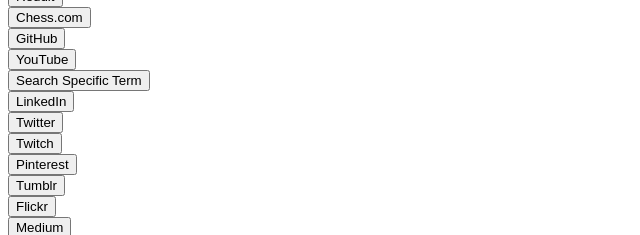
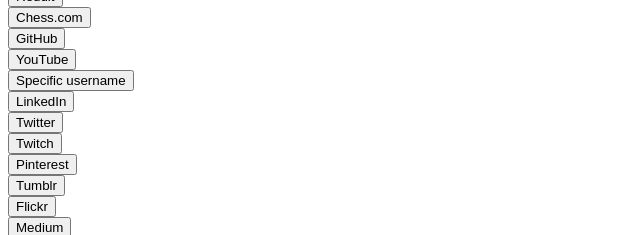
Before and after one commit to hem675/People-Lookup, a plain HTML site: page index.html in a window 1280 px wide. Shown: the part 217-452 px from the top of the page, 0-640 px from the left. Drawn offline with Linux system fonts and the light colour scheme.

Commit message:
button name change

```diff
--- a/index.html
+++ b/index.html
@@ -18,7 +18,7 @@
     <button id="chessSearchButton">Chess.com</button><br>
     <button id="githubSearchButton">GitHub</button><br>
     <button id="youtubeSearchButton">YouTube</button><br>
-    <button id="specificTermButton">Search Specific Term</button><br>
+    <button id="specificTermButton">Specific username</button><br>
 
 
     <!-- Social Media Profile Search Buttons -->
```
